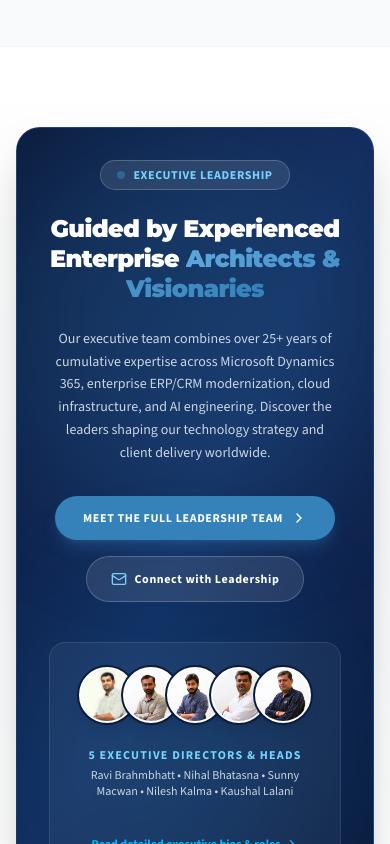
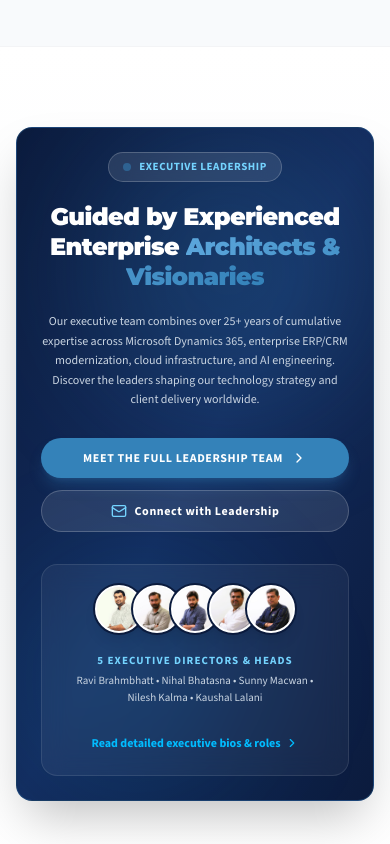
Before and after one commit to kanan756/MCT-Website, a Next.js app: page /about in a window 390 px wide. Shown: the part 6920-7764 px from the top of the page. Built offline with nearby package versions, Linux system fonts and the light colour scheme.

Commit message:
Optimize mobile & tablet responsiveness for About and Leadership sections

```diff
--- a/src/app/about/AboutClient.tsx
+++ b/src/app/about/AboutClient.tsx
@@ -549,16 +549,16 @@ export default function AboutPage() {
       <section className="py-20 sm:py-24 bg-gradient-to-b from-white via-slate-50/50 to-white border-b border-gray-100">
         <div className="max-w-7xl mx-auto px-4 sm:px-6 lg:px-8">
 
-          <div className="relative rounded-3xl bg-gradient-to-br from-[#0b1b3d] via-[#132c5e] to-[#0b1b3d] text-white p-8 sm:p-12 lg:p-16 overflow-hidden shadow-2xl border border-[#3482b9]/30">
+          <div className="relative rounded-2xl sm:rounded-3xl bg-gradient-to-br from-[#0b1b3d] via-[#132c5e] to-[#0b1b3d] text-white p-6 sm:p-10 lg:p-14 overflow-hidden shadow-2xl border border-[#3482b9]/30">
             {/* Ambient background glows */}
-            <div className="absolute top-0 right-0 w-96 h-96 bg-[#3482b9]/20 rounded-full blur-3xl pointer-events-none" />
-            <div className="absolute bottom-0 left-0 w-80 h-80 bg-sky-500/10 rounded-full blur-3xl pointer-events-none" />
+            <div className="absolute top-0 right-0 w-72 sm:w-96 h-72 sm:h-96 bg-[#3482b9]/20 rounded-full blur-3xl pointer-events-none" />
+            <div className="absolute bottom-0 left-0 w-60 sm:w-80 h-60 sm:h-80 bg-sky-500/10 rounded-full blur-3xl pointer-events-none" />
 
-            <div className="relative z-10 grid grid-cols-1 lg:grid-cols-12 gap-10 lg:gap-12 items-center">
+            <div className="relative z-10 grid grid-cols-1 lg:grid-cols-12 gap-8 sm:gap-10 lg:gap-12 items-center">
 
               {/* Left Column: Heading, Vision & Action */}
-              <div className="lg:col-span-7 space-y-6 text-center lg:text-left">
-                <div className="inline-flex items-center gap-2 px-4 py-1.5 rounded-full text-xs font-black tracking-wider uppercase text-sky-300 bg-white/10 border border-white/20 backdrop-blur-md">
+              <div className="lg:col-span-7 space-y-5 sm:space-y-6 text-center lg:text-left">
+                <div className="inline-flex items-center gap-2 px-3.5 sm:px-4 py-1.5 rounded-full text-[11px] sm:text-xs font-black tracking-wider uppercase text-sky-300 bg-white/10 border border-white/20 backdrop-blur-md">
                   <span className="w-2 h-2 rounded-full bg-[#3482b9] animate-pulse" />
                   Executive Leadership
                 </div>
@@ -570,46 +570,46 @@ export default function AboutPage() {
                   </span>
                 </h2>
 
-                <p className="text-slate-300 text-sm sm:text-base leading-relaxed font-normal max-w-2xl">
+                <p className="text-slate-300 text-xs sm:text-sm md:text-base leading-relaxed font-normal max-w-2xl mx-auto lg:mx-0">
                   Our executive team combines over 25+ years of cumulative expertise across Microsoft Dynamics 365, enterprise ERP/CRM modernization, cloud infrastructure, and AI engineering. Discover the leaders shaping our technology strategy and client delivery worldwide.
                 </p>
 
-                <div className="pt-2 flex flex-wrap items-center justify-center lg:justify-start gap-4">
+                <div className="pt-2 flex flex-col sm:flex-row items-stretch sm:items-center justify-center lg:justify-start gap-3 sm:gap-4">
                   <Link
                     href="/about/leadership"
-                    className="inline-flex items-center gap-2 px-7 py-3.5 rounded-full bg-[#3482b9] hover:bg-[#1f6595] text-white text-xs sm:text-sm font-bold uppercase tracking-wider transition-all duration-300 shadow-lg shadow-[#3482b9]/30 hover:scale-105"
+                    className="inline-flex items-center justify-center gap-2 px-6 sm:px-7 py-3 sm:py-3.5 rounded-full bg-[#3482b9] hover:bg-[#1f6595] text-white text-xs sm:text-sm font-bold uppercase tracking-wider transition-all duration-300 shadow-lg shadow-[#3482b9]/30 hover:scale-105 active:scale-95 text-center"
                   >
                     <span>Meet the Full Leadership Team</span>
-                    <ChevronRight className="w-4 h-4" />
+                    <ChevronRight className="w-4 h-4 shrink-0" />
                   </Link>
 
                   <a
                     href="mailto:rmb@miraclecloud-technology.com"
-                    className="inline-flex items-center gap-2 px-6 py-3.5 rounded-full bg-white/10 hover:bg-white/20 text-white text-xs sm:text-sm font-bold tracking-wider transition-all duration-300 border border-white/20"
+                    className="inline-flex items-center justify-center gap-2 px-5 sm:px-6 py-3 sm:py-3.5 rounded-full bg-white/10 hover:bg-white/20 text-white text-xs sm:text-sm font-bold tracking-wider transition-all duration-300 border border-white/20 active:scale-95 text-center"
                   >
-                    <Mail className="w-4 h-4 text-sky-300" />
+                    <Mail className="w-4 h-4 text-sky-300 shrink-0" />
                     <span>Connect with Leadership</span>
                   </a>
                 </div>
               </div>
 
               {/* Right Column: Stacked Leadership Avatar Preview Showcase */}
-              <div className="lg:col-span-5 flex flex-col items-center justify-center">
-                <div className="w-full max-w-md p-6 sm:p-8 rounded-2xl bg-white/5 border border-white/10 backdrop-blur-md space-y-6">
+              <div className="lg:col-span-5 flex flex-col items-center justify-center w-full">
+                <div className="w-full max-w-md p-5 sm:p-7 md:p-8 rounded-2xl bg-white/5 border border-white/10 backdrop-blur-md space-y-5 sm:space-y-6">
 
                   {/* Overlapping Portraits Bar */}
-                  <div className="flex items-center justify-center -space-x-3 sm:-space-x-4">
+                  <div className="flex items-center justify-center -space-x-2.5 sm:-space-x-3 md:-space-x-4">
                     {leaders.slice(0, 5).map((l, idx) => (
                       <div
                         key={idx}
-                        className="relative w-14 h-14 sm:w-16 sm:h-16 rounded-full overflow-hidden border-2 sm:border-3 border-white shadow-lg bg-slate-100 hover:scale-110 hover:z-20 transition-transform duration-300 ring-2 ring-[#0b1b3d]"
+                        className="relative w-12 h-12 sm:w-14 sm:h-14 md:w-16 md:h-16 rounded-full overflow-hidden border-2 sm:border-3 border-white shadow-lg bg-slate-100 hover:scale-110 hover:z-20 transition-transform duration-300 ring-2 ring-[#0b1b3d] shrink-0"
                         title={`${l.name} - ${l.role}`}
                       >
                         <Image
                           src={l.image}
                           alt={l.name}
                           fill
-                          sizes="64px"
+                          sizes="(max-width: 640px) 48px, (max-width: 768px) 56px, 64px"
                           className="object-cover object-top"
                         />
                       </div>
@@ -617,23 +617,23 @@ export default function AboutPage() {
                   </div>
 
                   {/* Summary Metric pill */}
-                  <div className="text-center space-y-1">
-                    <p className="text-xs font-bold uppercase tracking-widest text-sky-300">
+                  <div className="text-center space-y-1 px-2">
+                    <p className="text-[11px] sm:text-xs font-bold uppercase tracking-widest text-sky-300">
                       5 Executive Directors & Heads
                     </p>
-                    <p className="text-xs text-slate-300">
+                    <p className="text-[11px] sm:text-xs text-slate-300 leading-normal">
                       Ravi Brahmbhatt • Nihal Bhatasna • Sunny Macwan • Nilesh Kalma • Kaushal Lalani
                     </p>
                   </div>
 
                   {/* Link Pill */}
-                  <div className="pt-2 text-center">
+                  <div className="pt-1 text-center">
                     <Link
                       href="/about/leadership"
-                      className="text-xs font-bold text-sky-400 hover:text-white inline-flex items-center gap-1 group transition-colors"
+                      className="text-xs font-bold text-sky-400 hover:text-white inline-flex items-center justify-center gap-1 group transition-colors py-1"
                     >
                       <span>Read detailed executive bios & roles</span>
-                      <ChevronRight className="w-3.5 h-3.5 group-hover:translate-x-1 transition-transform" />
+                      <ChevronRight className="w-3.5 h-3.5 group-hover:translate-x-1 transition-transform shrink-0" />
                     </Link>
                   </div>
 
--- a/src/app/about/leadership/LeadershipClient.tsx
+++ b/src/app/about/leadership/LeadershipClient.tsx
@@ -111,27 +111,27 @@ export default function LeadershipPage() {
           </div>
 
           {/* Leaders Grid: Unique Modern Executive Card Design */}
-          <div className="grid grid-cols-1 md:grid-cols-2 lg:grid-cols-3 gap-8 items-stretch max-w-6xl mx-auto">
+          <div className="grid grid-cols-1 md:grid-cols-2 lg:grid-cols-3 gap-6 sm:gap-8 items-stretch max-w-6xl mx-auto">
             {leaders.map((leader, idx) => (
               <div
                 key={idx}
-                className="relative rounded-3xl bg-gradient-to-b from-white via-slate-50/50 to-white border border-slate-200/90 hover:border-[#3482b9]/60 p-8 flex flex-col justify-between items-center text-center transition-all duration-500 hover:shadow-[0_20px_50px_rgba(52,130,185,0.18)] hover:-translate-y-2 group overflow-hidden"
+                className="relative rounded-2xl sm:rounded-3xl bg-gradient-to-b from-white via-slate-50/50 to-white border border-slate-200/90 hover:border-[#3482b9]/60 p-6 sm:p-8 flex flex-col justify-between items-center text-center transition-all duration-500 hover:shadow-[0_20px_50px_rgba(52,130,185,0.18)] hover:-translate-y-1.5 group overflow-hidden"
               >
                 {/* Top Subtle Gradient Accent Glow */}
                 <div className="absolute top-0 left-0 right-0 h-1.5 bg-gradient-to-r from-transparent via-[#3482b9] to-transparent opacity-0 group-hover:opacity-100 transition-opacity duration-500" />
                 <div className="absolute -top-16 -right-16 w-32 h-32 bg-[#3482b9]/10 rounded-full blur-2xl group-hover:bg-[#3482b9]/25 transition-all duration-500 pointer-events-none" />
 
-                <div className="space-y-5 flex flex-col items-center w-full relative z-10">
+                <div className="space-y-4 sm:space-y-5 flex flex-col items-center w-full relative z-10">
                   {/* Executive Portrait with Double Ring & Brand Glow */}
                   <div className="relative group-hover:scale-105 transition-transform duration-500">
                     <div className="absolute inset-0 rounded-full bg-gradient-to-tr from-[#3482b9] to-sky-300 blur-sm opacity-40 group-hover:opacity-80 transition-opacity" />
-                    <div className="relative w-36 h-36 rounded-full overflow-hidden border-4 border-white shadow-xl bg-slate-100 shrink-0 ring-2 ring-slate-100 group-hover:ring-[#3482b9]/40 transition-all flex items-center justify-center">
+                    <div className="relative w-32 h-32 sm:w-36 sm:h-36 rounded-full overflow-hidden border-4 border-white shadow-xl bg-slate-100 shrink-0 ring-2 ring-slate-100 group-hover:ring-[#3482b9]/40 transition-all flex items-center justify-center">
                       {leader.image && leader.image !== "/" ? (
                         <Image
                           src={leader.image}
                           alt={leader.name}
                           fill
-                          sizes="(max-width: 640px) 144px, 144px"
+                          sizes="(max-width: 640px) 128px, 144px"
                           className="object-cover object-top group-hover:scale-105 transition-transform duration-500"
                         />
                       ) : (
@@ -146,8 +146,8 @@ export default function LeadershipPage() {
                   </div>
 
                   {/* Name & Role Badge */}
-                  <div className="space-y-2 w-full">
-                    <h3 className="text-xl font-black text-slate-900 uppercase tracking-tight group-hover:text-[#3482b9] transition-colors">
+                  <div className="space-y-1.5 w-full">
+                    <h3 className="text-lg sm:text-xl font-black text-slate-900 uppercase tracking-tight group-hover:text-[#3482b9] transition-colors">
                       {leader.name}
                     </h3>
                     <div className="inline-block px-3 py-1 rounded-full bg-sky-50 border border-[#3482b9]/25 text-[11px] sm:text-xs font-bold text-[#1f6595] tracking-wide">
@@ -162,7 +162,7 @@ export default function LeadershipPage() {
                 </div>
 
                 {/* Email Footer Link with Button Capsule */}
-                <div className="pt-6 border-t border-slate-200/80 w-full flex justify-center relative z-10 mt-6">
+                <div className="pt-5 sm:pt-6 border-t border-slate-200/80 w-full flex justify-center relative z-10 mt-5 sm:mt-6">
                   <a
                     href={`mailto:${leader.email}`}
                     className="w-full py-2.5 px-4 rounded-xl bg-white border border-slate-200 hover:border-[#3482b9] hover:bg-sky-50/70 text-xs font-bold text-[#3482b9] hover:text-[#1f6595] transition-all duration-300 flex items-center justify-center gap-2 shadow-xs group/btn break-all"
```
